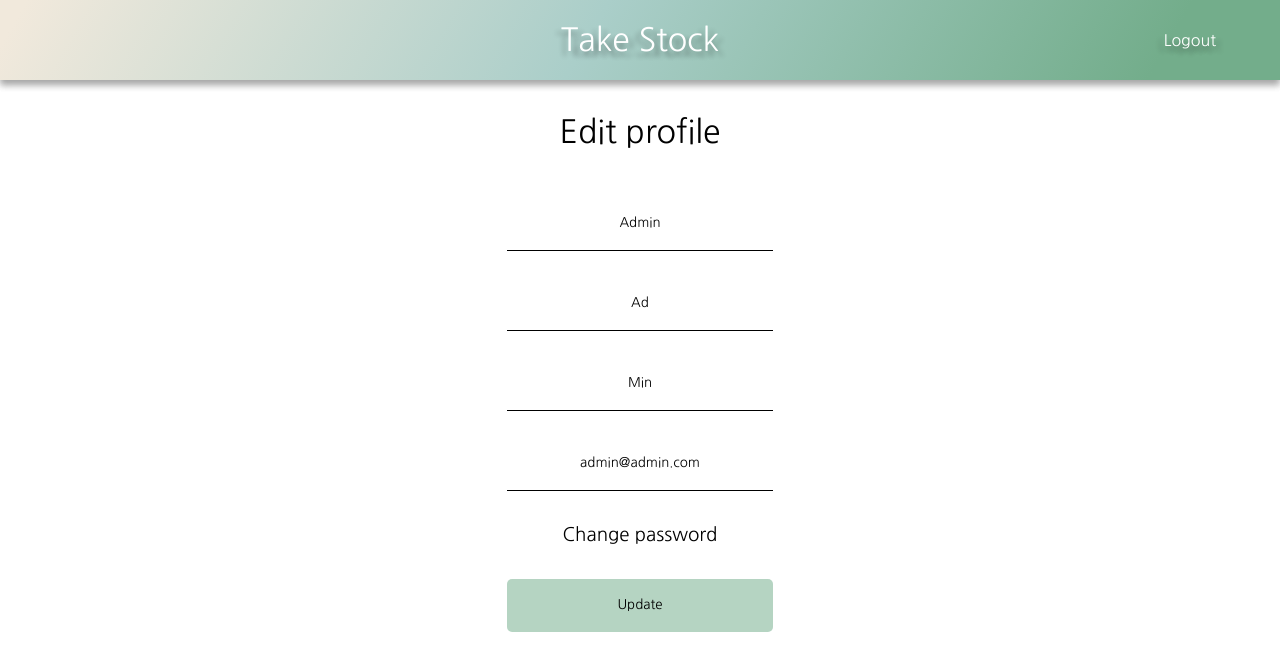
After one commit to Ryan-B1yth/CLONE_stock_take_app, a Django app: page /members/edit-profile/ in a window 1280 px wide. The commit adds this page. Shown: the top 671 px of the page. Run offline with Django 3.2, Linux system fonts and the light colour scheme; a user stored in the database is signed in.

Commit message:
Add and style change user info and password pages, add password change success page

```diff
--- a/stock_take/members/forms.py
+++ b/stock_take/members/forms.py
@@ -1,7 +1,11 @@
 """
 Imports
 """
-from django.contrib.auth.forms import UserCreationForm
+from django.contrib.auth.forms import (
+    UserCreationForm,
+    UserChangeForm,
+    PasswordChangeForm
+)
 from django.contrib.auth.models import User
 from django import forms
 
@@ -65,3 +69,62 @@ class SignUpForm(UserCreationForm):
                 }
             )
         }
+
+
+class EditProfileForm(UserChangeForm):
+    """
+    Update user info
+    """
+    username = forms.CharField(max_length=100, widget=forms.TextInput(attrs={
+        'placeholder': 'Username'
+    }))
+    first_name = forms.CharField(max_length=100, widget=forms.TextInput(attrs={
+        'placeholder': 'First name'
+    }))
+    last_name = forms.CharField(max_length=100, widget=forms.TextInput(attrs={
+        'placeholder': 'Last name'
+    }))
+    email = forms.EmailField(widget=forms.TextInput(attrs={
+        'placeholder': 'Email'
+    }))
+
+    class Meta:
+        """
+        User edit Meta data
+        """
+        model = User
+        fields = (
+            'username',
+            'first_name',
+            'last_name',
+            'email',
+            )
+
+
+class ChangePasswordForm(PasswordChangeForm):
+    """
+    Update password
+    """
+    old_password = forms.CharField(max_length=100, widget=forms.PasswordInput(
+        attrs={
+            'placeholder': 'Old password'
+        }))
+    new_password1 = forms.CharField(max_length=100, widget=forms.PasswordInput(
+        attrs={
+            'placeholder': 'New password'
+        }))
+    new_password2 = forms.CharField(max_length=100, widget=forms.PasswordInput(
+        attrs={
+            'placeholder': 'Verify password'
+        }))
+
+    class Meta:
+        """
+        User edit Meta data
+        """
+        model = User
+        fields = (
+            'old_password',
+            'new_password1',
+            'new_password2',
+        )
--- /dev/null
+++ b/stock_take/members/templates/registration/edit_profile.html
@@ -0,0 +1,29 @@
+{%  extends 'base.html' %}
+{% load static %}
+
+{% block head %}
+    <link rel="stylesheet" href="{% static 'css/style.css' %}">
+    <link rel="stylesheet" href="{% static 'css/form.css' %}">
+{% endblock %}
+
+{% block content %}
+
+<h1>Edit profile</h1>
+
+<form action="" method="POST">
+    {% csrf_token %}
+
+    {{ form.as_p }}
+
+    <h3><a href="{% url 'password' %}">Change password</a></h3>
+    <input class="btn btn-submit btn-hover" type="submit" value="Update">
+
+</form>
+
+<script>
+    document.getElementById('id_password').remove()
+    document.getElementsByClassName('helptext')[0].remove()
+    document.getElementsByTagName('label')[4].remove()
+</script>
+
+{% endblock %}
--- a/stock_take/members/urls.py
+++ b/stock_take/members/urls.py
@@ -2,10 +2,17 @@
 Imports
 """
 from django.urls import path
-from .views import login
-from .views import UserRegisterView
+from .views import login, password_reset_success
+from .views import UserRegisterView, UserEditView, ChangePasswordView
 
 urlpatterns = [
     path('login/', login, name='login'),
     path('register/', UserRegisterView.as_view(), name='register'),
+    path('edit-profile/', UserEditView.as_view(), name="edit_profile"),
+    path('password/', ChangePasswordView.as_view(), name="password"),
+    path(
+        'password_reset/done',
+        password_reset_success,
+        name='password_reset_success'
+        )
 ]
--- a/stock_take/members/views.py
+++ b/stock_take/members/views.py
@@ -3,9 +3,13 @@ Imports
 """
 from django.shortcuts import render
 from django.views import generic
-# from django.contrib.auth.forms import UserCreationForm, UserChangeForm, PasswordChangeForm
+from django.contrib.auth.forms import (
+    UserCreationForm,
+    UserChangeForm,
+)
 from django.urls import reverse_lazy
-from .forms import SignUpForm
+from .forms import SignUpForm, EditProfileForm, ChangePasswordForm
+from django.contrib.auth.views import PasswordChangeView
 
 
 def login(request):
@@ -22,3 +26,28 @@ class UserRegisterView(generic.CreateView):
     form_class = SignUpForm
     template_name = 'registration/registration.html'
     success_url = reverse_lazy('login')
+
+
+class UserEditView(generic.UpdateView):
+    """
+    Edit user information
+    """
+    form_class = EditProfileForm
+    template_name = 'registration/edit_profile.html'
+    success_url = reverse_lazy('home')
+
+    def get_object(self):
+        return self.request.user
+
+
+class ChangePasswordView(PasswordChangeView):
+    """
+    Change user password
+    """
+    form_class = ChangePasswordForm
+    template_name = 'registration/change_password.html'
+    success_url = reverse_lazy('password_reset_success')
+
+
+def password_reset_success(request):
+    return render(request, 'registration/password_reset_success.html', {})
--- a/stock_take/stock/static/css/style.css
+++ b/stock_take/stock/static/css/style.css
@@ -23,11 +23,10 @@
     font-weight: 300;
 }
 
-h1, .add-new {
+h1, h3, .add-new {
     width: max-content;
     margin: 1em auto;
 }
-
 .add-new {
     padding: .5em;
     border-radius: 5px;
```
Also changed, not shown: stock_take/members/templates/registration/change_password.html (added, +21 -0 lines), stock_take/members/templates/registration/password_reset_success.html (added, +15 -0 lines), stock_take/db.sqlite3.
